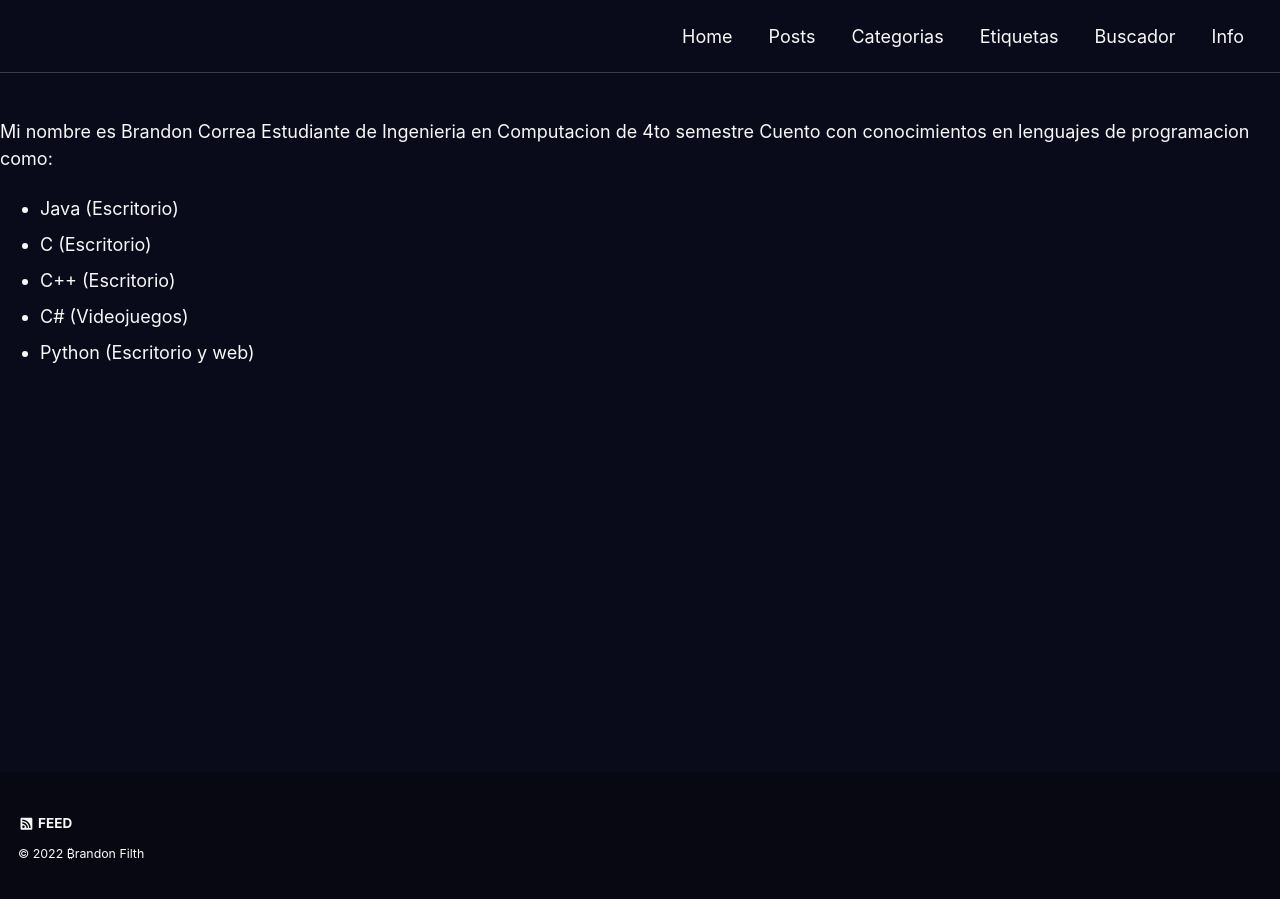
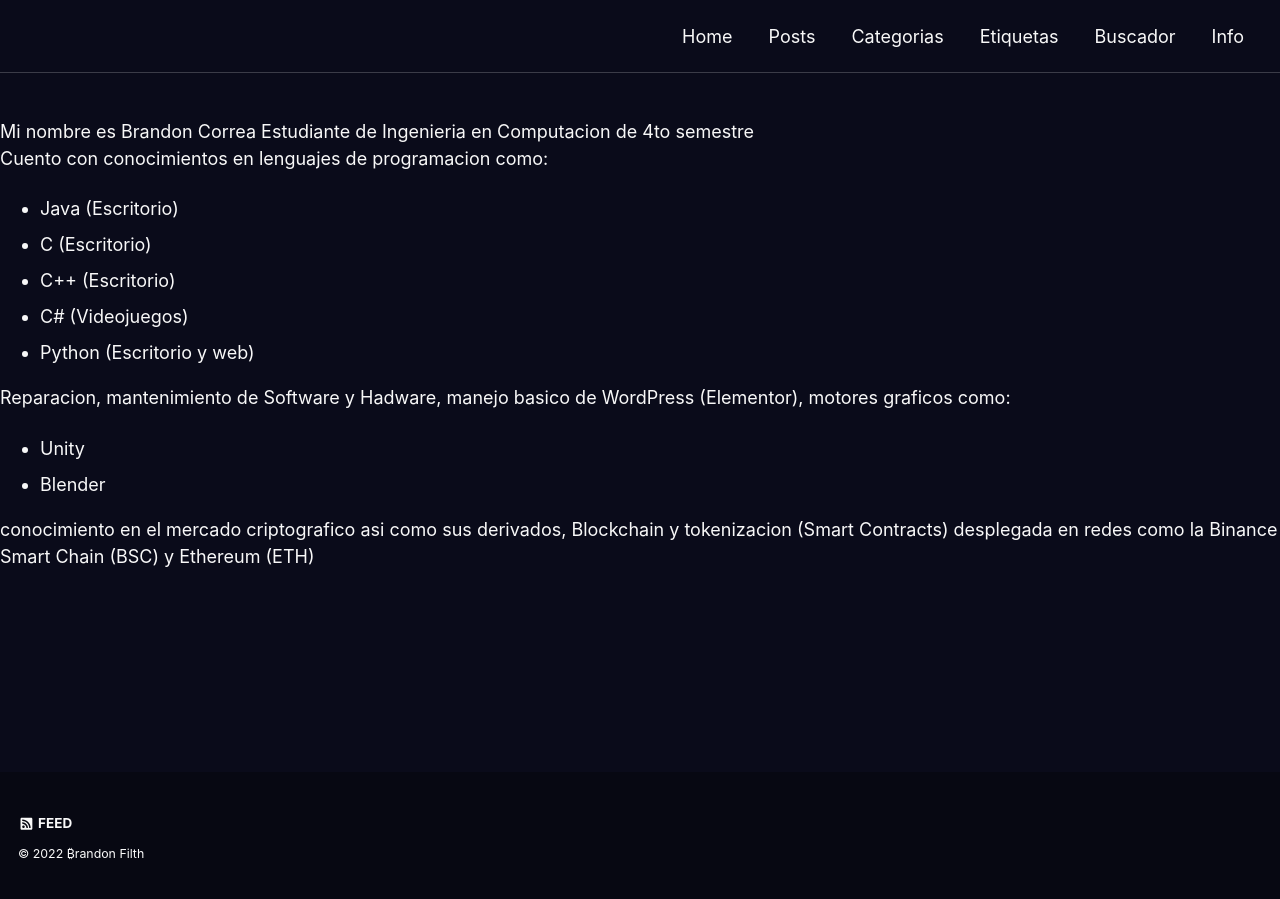
Before and after one commit to BrandonFilth/web, a Jekyll site: the page built from _pages/about.md, in a window 1280 px wide. Built offline with Jekyll 4.4.1, drawn with Linux system fonts in a browser that asks for light colours; cached includes are drawn as plain includes; our own code applies the rules of GitHub Pages for plain Markdown files; a script that is not in the unit is left out.

Commit message:
Update about.md

```diff
--- a/_pages/about.md
+++ b/_pages/about.md
@@ -5,10 +5,17 @@ date: 2022-09-30
 author_profile: true
 ---
 <br>
-Mi nombre es Brandon Correa Estudiante de Ingenieria en Computacion de 4to semestre
+Mi nombre es Brandon Correa Estudiante de Ingenieria en Computacion de 4to semestre <br>
 Cuento con conocimientos en lenguajes de programacion como:
 - Java (Escritorio)
 - C (Escritorio)
 - C++ (Escritorio)
 - C# (Videojuegos)
 - Python (Escritorio y web)
+
+Reparacion, mantenimiento de Software y Hadware, manejo basico de WordPress (Elementor), motores graficos como:
+- Unity
+- Blender
+
+conocimiento en el mercado criptografico asi como sus derivados, Blockchain y tokenizacion (Smart Contracts)
+desplegada en redes como la Binance Smart Chain (BSC) y Ethereum (ETH)
```
